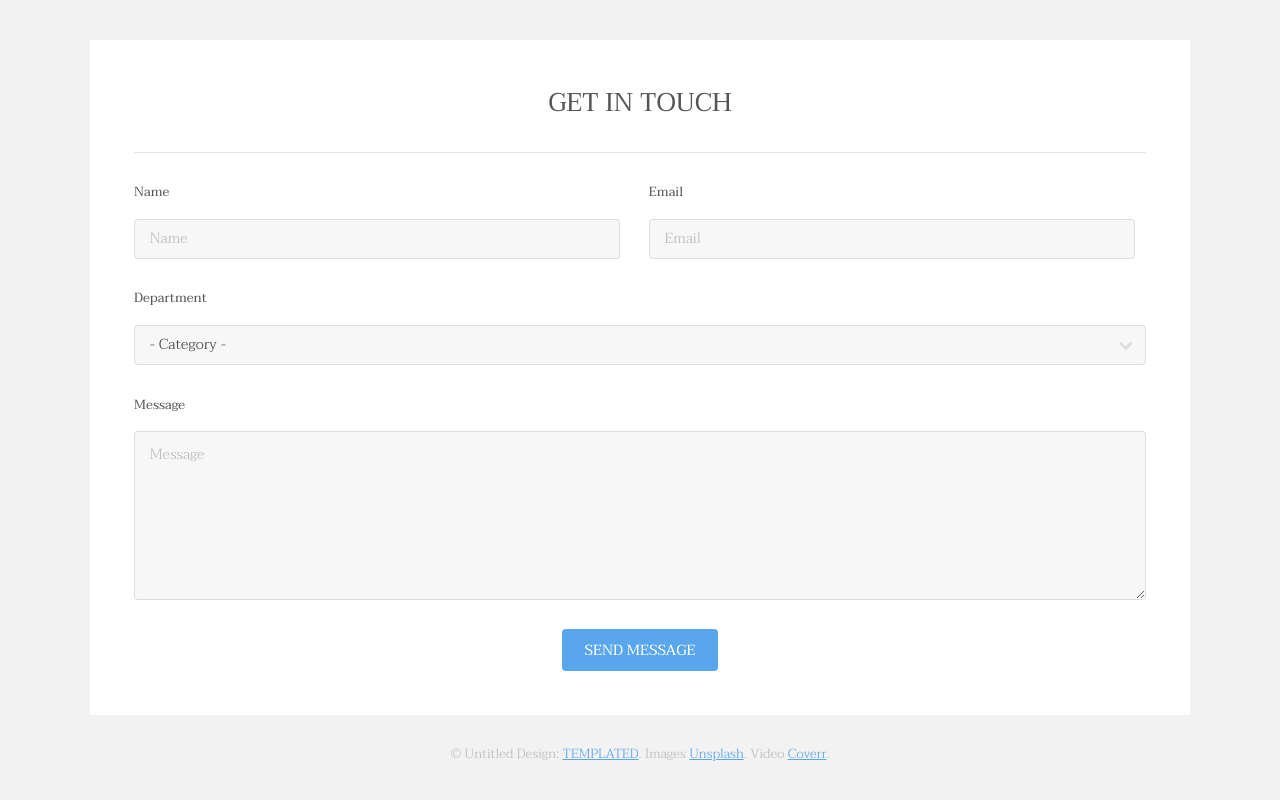
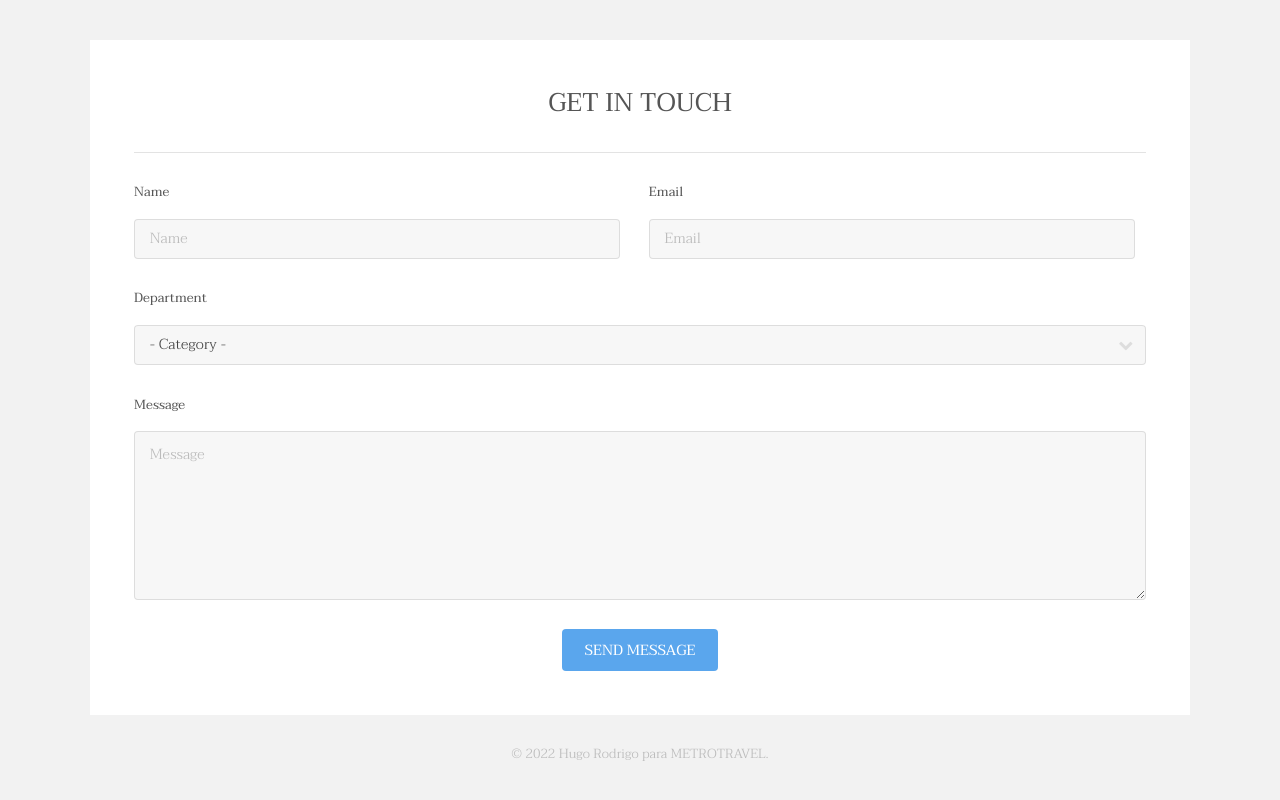
Before and after one commit to dreamscreator/04_REP_METROPOLITA, a plain HTML site: page index.html in a window 1280 px wide. Shown: the part 3231-4031 px from the top of the page. Drawn offline with Linux system fonts and the light colour scheme.

Commit message:
cambios en el pie de página por HUGO

```diff
--- a/index.html
+++ b/index.html
@@ -194,7 +194,7 @@
 						</div>
 					</section>
 					<div class="copyright">
-						&copy; Untitled Design: <a href="https://templated.co/">TEMPLATED</a>. Images <a href="https://unsplash.com/">Unsplash</a>. Video <a href="http://coverr.co/">Coverr</a>.
+						&copy; 2022 Hugo Rodrigo para METROTRAVEL.
 					</div>
 				</div>
 			</footer>
```
